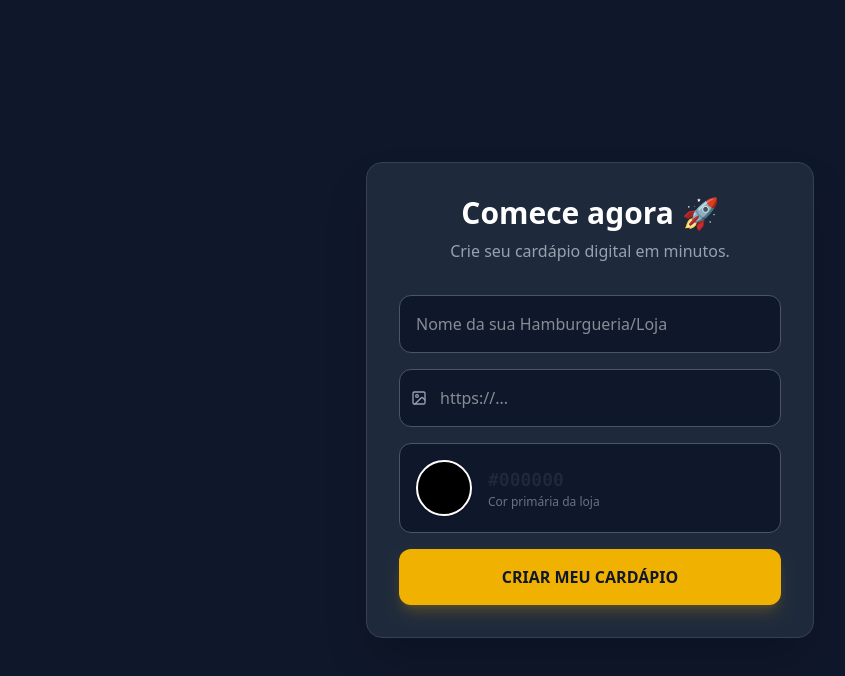
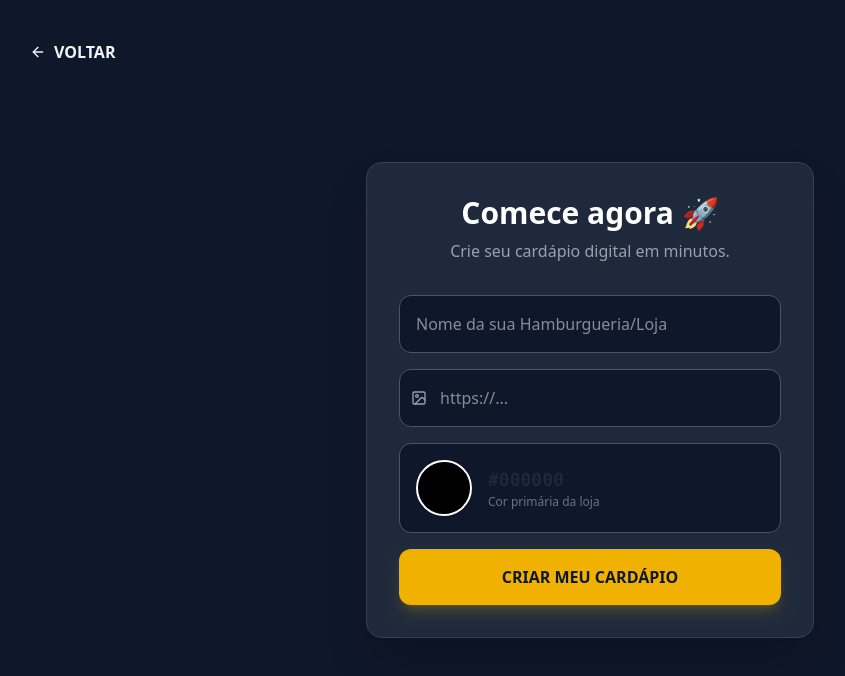
Before and after one commit to DavidSouzaxz/ecommerce-client, a React (Vite) app: page /register-store in a window 1280 px wide. Shown: the top 676 px of the page, without its empty margins (50-895 px from the left). Built offline with nearby package versions, Linux system fonts and the light colour scheme; sample sign-in values are in the browser's storage.

Commit message:
Feat: additional button rollback page

```diff
--- a/src/pages/Login.jsx
+++ b/src/pages/Login.jsx
@@ -2,6 +2,7 @@ import { useState } from "react";
 import { useNavigate } from "react-router-dom";
 import axios from "axios";
 import api from "../services/api";
+import { ArrowLeft } from "lucide-react";
 
 const Login = () => {
   const [email, setEmail] = useState("");
@@ -47,6 +48,15 @@ const Login = () => {
 
   return (
     <div className="min-h-screen flex items-center justify-center bg-gray-100 px-4 dark:bg-gray-900">
+      <div>
+        <button
+          className="fixed top-8 md:left-20 md:top-10 flex justify-center text-center gap-2 hover:text-gray-300 cursor-pointer transition-colors font-bold"
+          onClick={() => navigate("/")}
+        >
+          <ArrowLeft className="size-4 mt-1" />
+          VOLTAR
+        </button>
+      </div>
       <div className="max-w-md w-full bg-white rounded-2xl shadow-xl p-8 dark:bg-gray-800">
         <div className="text-center mb-10">
           <h2 className="text-3xl font-black text-gray-800 dark:text-white">
--- a/src/pages/RegisterStore.jsx
+++ b/src/pages/RegisterStore.jsx
@@ -1,6 +1,7 @@
 import { useState } from "react";
 import api from "../services/api";
-import { Image as ImageIcon } from "lucide-react";
+import { Image as ImageIcon, ArrowLeft } from "lucide-react";
+import { useNavigate } from "react-router-dom";
 
 const RegisterStore = () => {
   const [formData, setFormData] = useState({
@@ -12,7 +13,7 @@ const RegisterStore = () => {
     openTime: "10:00:00",
     user: { id: localStorage.getItem("id") },
   });
-
+  const navigate = useNavigate();
   const handleRegister = async (e) => {
     e.preventDefault();
     try {
@@ -32,6 +33,15 @@ const RegisterStore = () => {
 
   return (
     <div className="min-h-screen bg-[#0f172a] flex items-center justify-center p-4">
+      <div>
+        <button
+          className="fixed top-8 md:left-20 md:top-10 flex justify-center text-center gap-2 hover:text-gray-300 cursor-pointer transition-colors font-bold"
+          onClick={() => navigate("/")}
+        >
+          <ArrowLeft className="size-4 mt-1" />
+          VOLTAR
+        </button>
+      </div>
       <div className="bg-[#1e293b] p-8 rounded-2xl shadow-2xl w-full max-w-md border border-gray-700">
         <h2 className="text-3xl font-black text-white mb-2 text-center">
           Comece agora 🚀
--- a/src/pages/admin/OrdersManager.jsx
+++ b/src/pages/admin/OrdersManager.jsx
@@ -196,7 +196,7 @@ const OrdersManager = ({ slug, tenant }) => {
                     <span className="font-bold text-gray-800 dark:text-white">
                       {order.customerName}
                     </span>
-                    {/* Link direto para o WhatsApp do cliente */}
+
                     <a
                       href={`https://wa.me/55${order.customerPhone?.replace(/\D/g, "")}`}
                       target="_blank"
```
